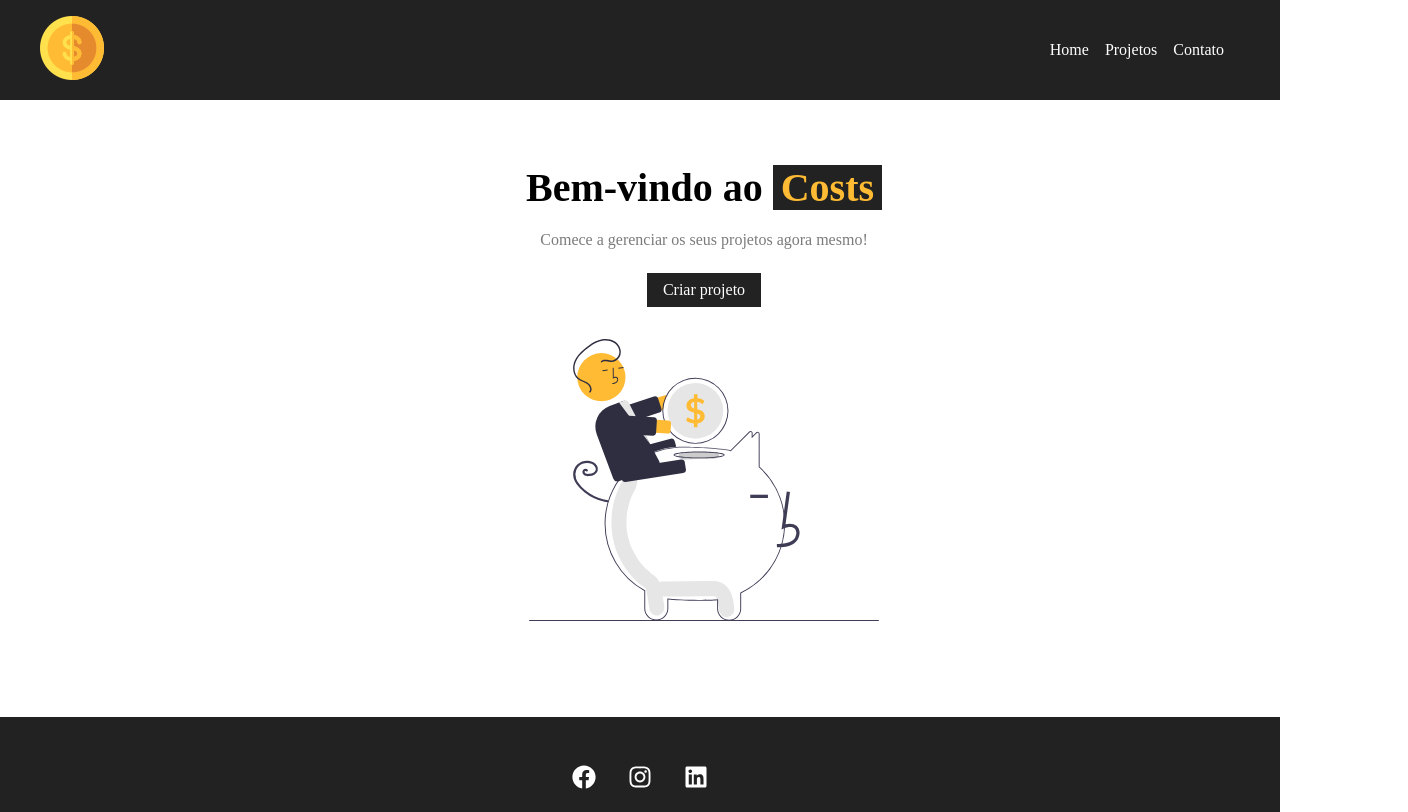
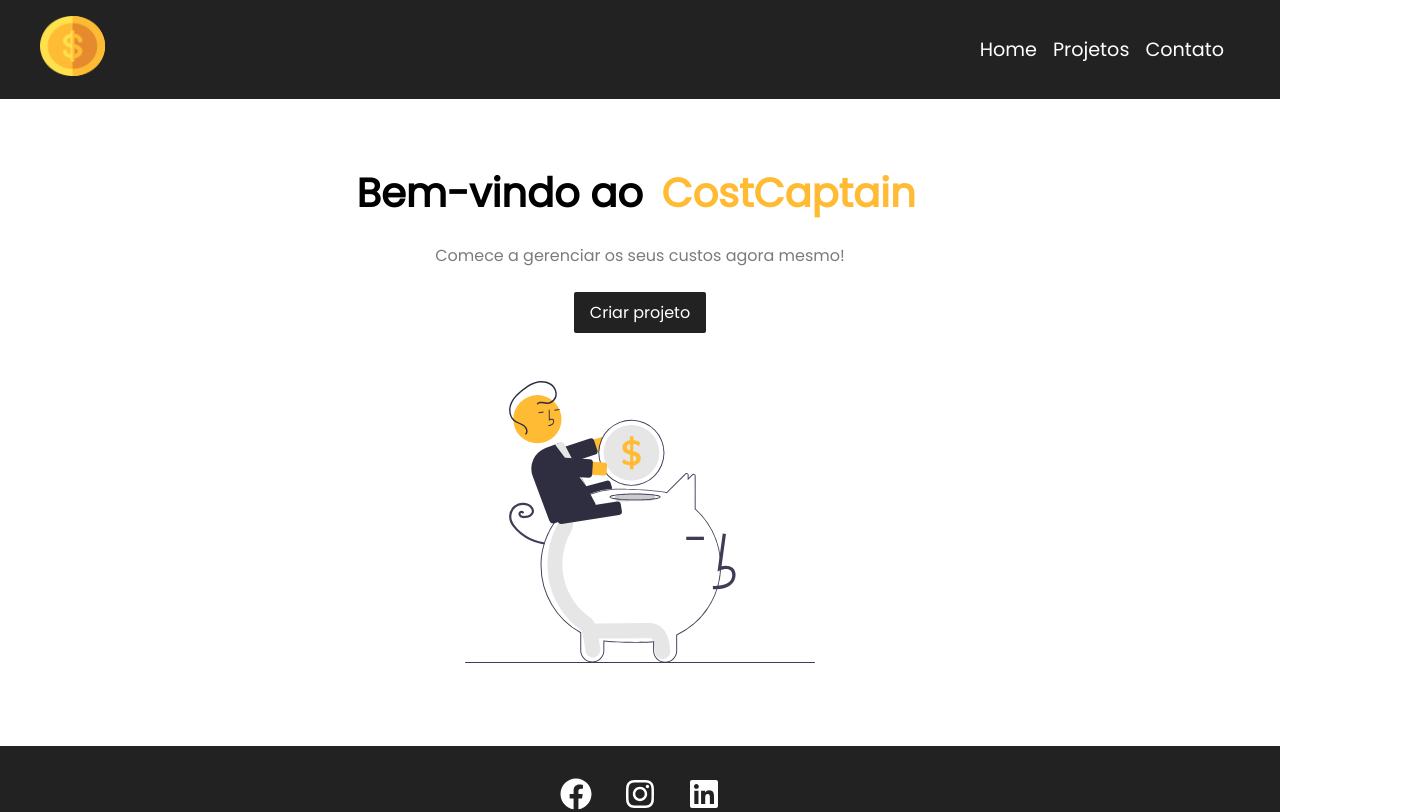
Before and after one commit to devpdro/cost-manager-project, a React (Create React App) app: page / in a window 1280 px wide. Shown: the top 812 px of the page, 1408 px wide, since content can reach past the window. Built offline with nearby package versions, Linux system fonts and the light colour scheme.

Commit message:
style: arranging styles

```diff
--- a/src/components/Footer.js
+++ b/src/components/Footer.js
@@ -5,7 +5,7 @@ import { FaFacebook, FaInstagram, FaLinkedin } from "react-icons/fa";
 function Footer() {
   return (
     <footer className={styles.footer}>
-      <ul className={styles.social_list}>
+      <ul className={styles.icons}>
         <li>
           <FaFacebook />
         </li>
@@ -16,9 +16,6 @@ function Footer() {
           <FaLinkedin />
         </li>
       </ul>
-      <p className={styles.copy_right}>
-        <span>Costs</span> &copy; 2021
-      </p>
     </footer>
   );
 }
--- a/src/components/LinkButton.js
+++ b/src/components/LinkButton.js
@@ -3,7 +3,7 @@ import { Link } from "react-router-dom";
 
 function LinkButton({ to, text }) {
   return (
-    <Link className={styles.btn} to={to}>
+    <Link className={styles.button} to={to}>
       {text}
     </Link>
   );
--- a/src/components/NavBar.js
+++ b/src/components/NavBar.js
@@ -11,7 +11,7 @@ function NavBar() {
     <div className={styles.navbar}>
       <Container>
         <Link to="/">
-          <img src={Logo} alt="Costs" />
+          <img className={styles.img} src={Logo} alt="Costs" />
         </Link>
         <ul className={styles.list}>
           <li className={styles.item}>
--- a/src/index.css
+++ b/src/index.css
@@ -1,4 +1,15 @@
+@import url("https://fonts.googleapis.com/css2?family=Poppins&display=swap");
+@import url("https://fonts.googleapis.com/css2?family=Cabin&display=swap");
+@import url("https://fonts.googleapis.com/css2?family=Press+Start+2P&display=swap");
+
 * {
   margin: 0;
   padding: 0;
+  box-sizing: border-box;
+  font-family: "Poppins", sans-serif;
+   /*
+    font-family: 'Poppins', sans-serif;
+    font-family: 'Cabin', sans-serif;
+    font-family: 'Press Start 2P', cursive;
+    */
 }
--- a/src/pages/Home.js
+++ b/src/pages/Home.js
@@ -5,11 +5,11 @@ import LinkButton from "../components/LinkButton";
 
 function Home() {
   return (
-    <section className={styles.home_container}>
+    <section className={styles.container}>
       <h1>
-        Bem-vindo ao <span>Costs</span>
+        Bem-vindo ao <span>CostCaptain</span>
       </h1>
-      <p>Comece a gerenciar os seus projetos agora mesmo!</p>
+      <p>Comece a gerenciar os seus custos agora mesmo!</p>
       <LinkButton to="/newproject" text="Criar projeto" />
       <img src={Savings} alt="Savings" />
     </section>
--- a/src/styles/Footer.module.css
+++ b/src/styles/Footer.module.css
@@ -1,34 +1,27 @@
 .footer {
   background-color: #222;
   color: #fff;
-  padding: 3em;
+  padding: 2rem 0 1.5rem 0;
   text-align: center;
 }
 
-.social_list {
+.icons {
   display: flex;
+  align-items: center;
   justify-content: center;
   list-style-type: none;
 }
 
-.social_list li {
+.icons li {
   margin: 0 1em;
 }
 
-.social_list li:hover {
+.icons li:hover {
+  transition: 0.4s ease;
   color: #ffbb33;
 }
 
-.social_list svg {
-  font-size: 1.5em;
+.icons svg {
+  font-size: 2em;
   cursor: pointer;
 }
-
-.copy_right {
-  margin-top: 2em;
-}
-
-.copy_right span {
-  font-weight: bold;
-  color: #ffbb33;
-}
--- a/src/styles/Home.module.css
+++ b/src/styles/Home.module.css
@@ -1,29 +1,29 @@
-.home_container {
-  width: 100%;
+.container {
   display: flex;
   flex-direction: column;
   align-items: center;
+  text-align: center;
   justify-content: center;
-  padding: 4em;
+  padding: 4em 2rem;
 }
 
-.home_container h1 {
+.container h1 {
   font-size: 2.5em;
   margin-bottom: 0.5em;
 }
 
-.home_container h1 span {
+.container h1 span {
   color: #ffbb33;
   padding: 0 0.2em;
-  background-color: #222;
+  font-weight: 900;
 }
 
-.home_container p {
+.container p {
   margin-bottom: 1.5em;
   color: #7b7b7b;
 }
 
-.home_container img {
+.container img {
   width: 350px;
-  margin: 2em 0;
+  margin: 3rem 3rem 1.2rem 3rem;
 }
--- a/src/styles/LinkButton.module.css
+++ b/src/styles/LinkButton.module.css
@@ -1,11 +1,14 @@
-.btn {
+.button {
   background-color: #222;
   color: #fff;
   padding: 0.5em 1em;
   text-decoration: none;
-  transition: 0.5s;
+  transition: 0.5s ease;
+  font-weight: 400;
+  border-radius: 2px;
+
 }
 
-.btn:hover {
+.button:hover {
   color: #ffbb33;
 }
--- a/src/styles/NavBar.module.css
+++ b/src/styles/NavBar.module.css
@@ -18,9 +18,17 @@
 .item a {
   color: #fff;
   text-decoration: none;
+  font-size: 1.2rem;
+  transition: 0.1s all;
 }
 
 .item a:hover {
   color: #ffbb33;
   text-decoration: none;
+  border-bottom: 3px solid #ffbb33a1;
 }
+
+.img {
+  height: 60px;
+  width: 65px;
+}
```
